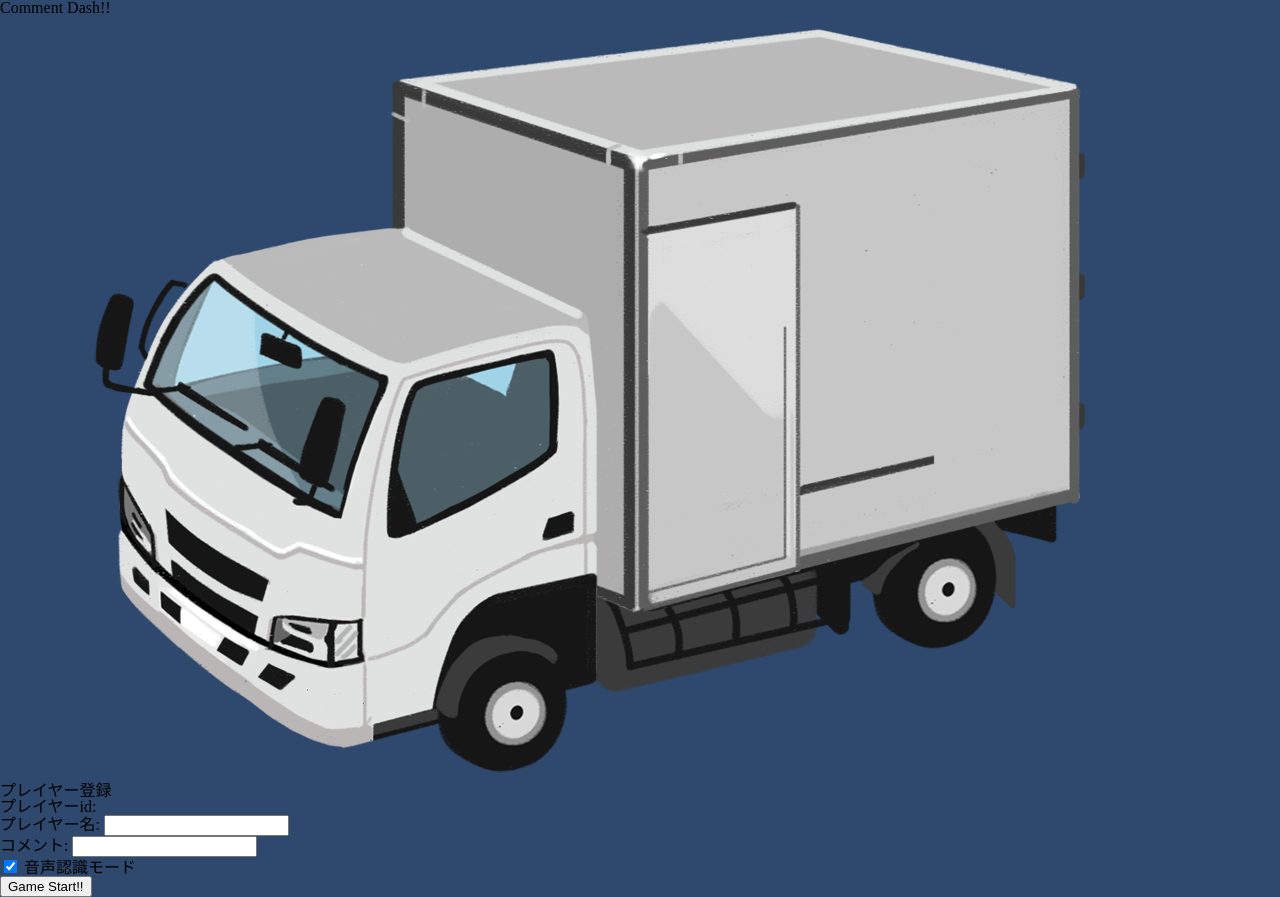
After one commit to hiroshi-tadokoro-kyushu-u/htdocs, a PHP site: page /HT_Kadai01/temp/index.php in a window 1280 px wide. The commit adds this page. Run offline with PHP 8.4, Linux system fonts and the light colour scheme; some libraries are stand-ins or nearby versions.

Commit message:
202106121639

```diff
--- /dev/null
+++ b/HT_Kadai01/temp/index.php
@@ -0,0 +1,59 @@
+<!DOCTYPE html>
+<html lang="ja">
+<head>
+<meta charset="UTF-8">
+    <meta http-equiv="X-UA-Compatible" content="IE=edge">
+    <meta name="viewport" content="width=device-width, initial-scale=1.0">
+    <link rel="stylesheet" href="/reset.css">
+    <link rel="stylesheet" href="/toppage.css">
+    <link href="https://fonts.googleapis.com/css?family=Amatic+SC:700 rel="stylesheet>
+    <script src="/jquery-2.1.3.min.js"></script>
+    <script src="https://cdnjs.cloudflare.com/ajax/libs/gsap/3.5.1/gsap.min.js"></script>
+    <title>TOP_PAGE</title>
+</head>
+<body>
+
+<div class="title_main_frame">
+        <div id="title_top">
+            Comment Dash!!
+        </div>
+
+        <!--ロゴ用スペース-->
+        <div class="title_sub_frame">
+            <img src="/Top_image.png" id="top_image" alt="top_image">
+
+        </div>
+        <!--/ロゴ用スペース-->
+
+        <fieldset class="player_info">
+            <legend>プレイヤー登録</legend>
+            <label>プレイヤーid:
+                <div id="player_id">
+
+                </div>
+            </label>
+            <label>プレイヤー名:
+                <input type="text" id="player_name">
+            </label>
+            <br>
+            <label>コメント:
+                <input type="text" id="player_comment">
+            </label>
+            <br>
+            <label>
+                <input type="checkbox" id="practice_mode" value="red" checked>
+                音声認識モード
+            </label>
+        </fieldset>
+
+        <button id="game_start">
+            Game Start!!
+        </button>
+
+        <!-- <div id="logined_player" style="overflow: auto;height: 200px;"> -->
+
+        </div>
+
+    </div>
+</body>
+</html>
--- a/HT_Kadai01/toppage.css
+++ b/HT_Kadai01/toppage.css
@@ -1,77 +1,96 @@
 @charset "utf-8";
+.top_image{
+    background-color: #f4eade;
+    display: flex;
+    justify-content: center;
+    height:200px;
+}
 
-/*
-Page背景
-*/
+.top_image_pic{
+    height:200px;
+    width: auto;
+    /* padding: 10px; */
+}
+
+header{
+    background-color: #2988bc;
+    /* height: 50px; */
+}
+
 body{
-    background: radial-gradient(#ffffff,#88d317);
-    height: 800px;
-    width: auto;
-    font-family: 'Amatic SC', cursive;
+    background-color: #2F496E;
+}
+
+.site_header{
+    background: #2988bc;
+    display: flex;
+    justify-content: space-between;
+    padding: 20px;
+    position: absolute;
+    width: 100%;
 }
 
 
-/*
-Title部分
-*/
-.title_main_frame{
-    font-size: 16px;
+.site_header .site_logo{
+    color: #fff;
+    text-decoration: none;
+}
+
+.header_change{
+    background: #333;
     display: flex;
-    flex-flow: column;
-    justify-content: space-evenly;
+    justify-content: space-between;
+    padding: 20px;
+    position: fixed;
+    top: -56px;
+    transition: .5s;
+    width: 100%;
+}
+
+.gnav__menu{
+    display: flex;
+    padding-right: 30px;
+}
+.gnav__menu__item{
+    margin-left: 30px;
+    margin-right: 10px;
+}
+.gnav__menu__item a{
+    color: white;
+    text-decoration: none;
+    font-weight: bold;
+}
+
+.content{
+    line-height: 1.6;
+    margin: 0 auto;
+    padding-top: 100px;
+    width: 800px;
+}
+.content p{
+    margin-bottom: 40px;
+}
+.site_footer{
+    background: #333;
+    padding: 20px 0;
+}
+.copyright{
+    color: #fff;
+    font-size: 12px;
     text-align: center;
 }
 
-#title_top{
-    padding: 30px;
-    text-align: center;
-    font-size: 48px;
-    font-weight: bold;
-    font-style: initial;
-    color: #1a0315;
+.header_change.show{
+    top: 0;
 }
 
-#top_image{
-    transform: scale(-1, 1);
+.header_change .gnav__menu__item a{
+    color: #fff;
+    text-decoration: none;
 }
 
-#top_image{
-    height: 200px;
-    width: auto;
 
-    /* margin-left: auto;
-    margin-right: auto; */
+.header_change .site_logo{
+    color: #fff;
+    text-decoration: none;
 }
-
-.player_info{
-    font-size: 16px;
-    text-align: center;
-    line-height: 1.5rem;
-}
-
-#player_comment{
-    width: 500px;
-}
-
-#game_start{
-    text-align: center;
-    padding: 10px auto;
-    margin: 20px;
-    height: 40px;
-    width: 200px;
-    margin-left: auto;
-    margin-right: auto;
-}
-
-#logined_player{
-    height: 300px;
-
-}
-
-#runner{
-    height: 50px;
-    background-image: url(/tenor.gif);
-    background-size: auto 50px;
-    background-repeat: repeat-x;
-    transform: scale(-1, 1);
-}
```
Also changed, not shown: HT_Kadai01/index.html (+110 -99 lines), HT_Kadai01/index.php (deleted, +0 -20 lines), HT_Kadai01/temp/index.html (added, +128 -0 lines), HT_Kadai01/Top_image.png, HT_Kadai01/temp/comment.html (renamed from HT_Kadai01/comment.html), HT_Kadai01/temp/index_push.php (renamed from HT_Kadai01/index_push.php), HT_Kadai01/temp/test01.html (renamed from HT_Kadai01/test01.html), 7 other files.
